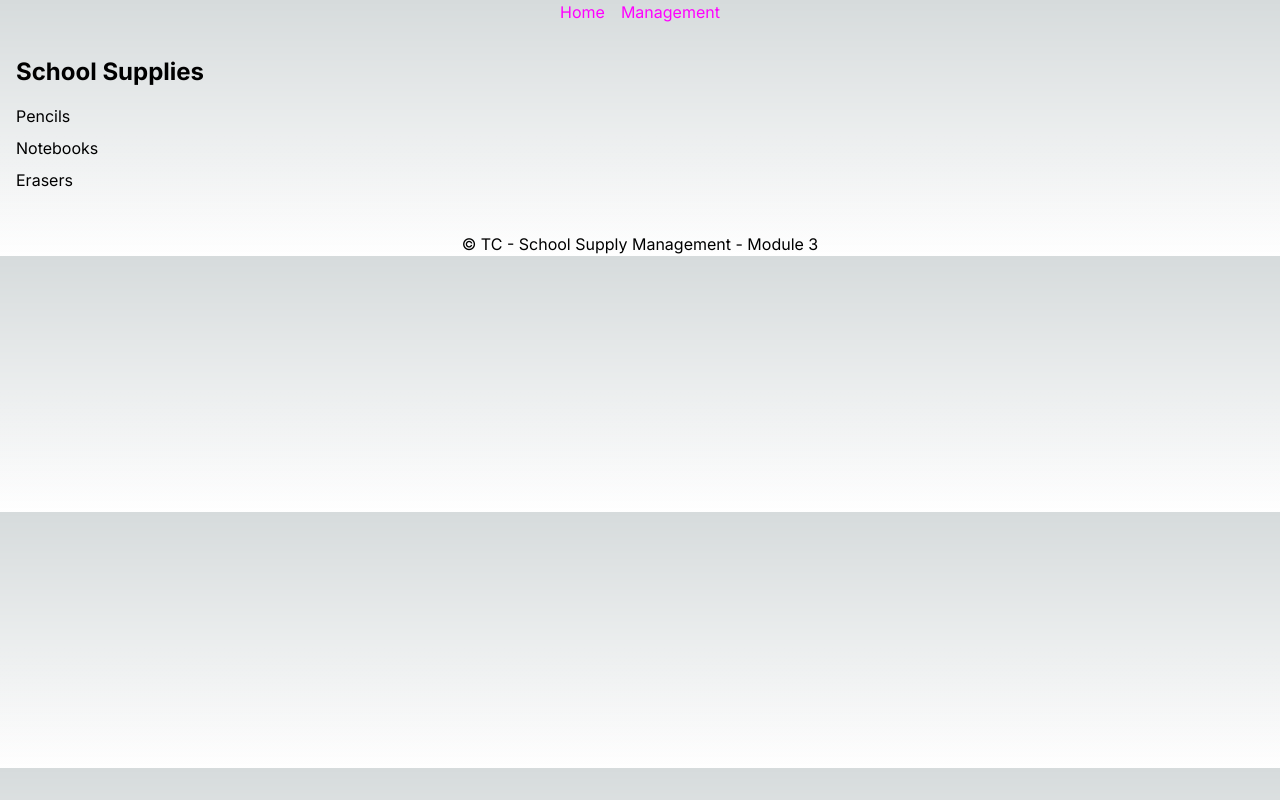
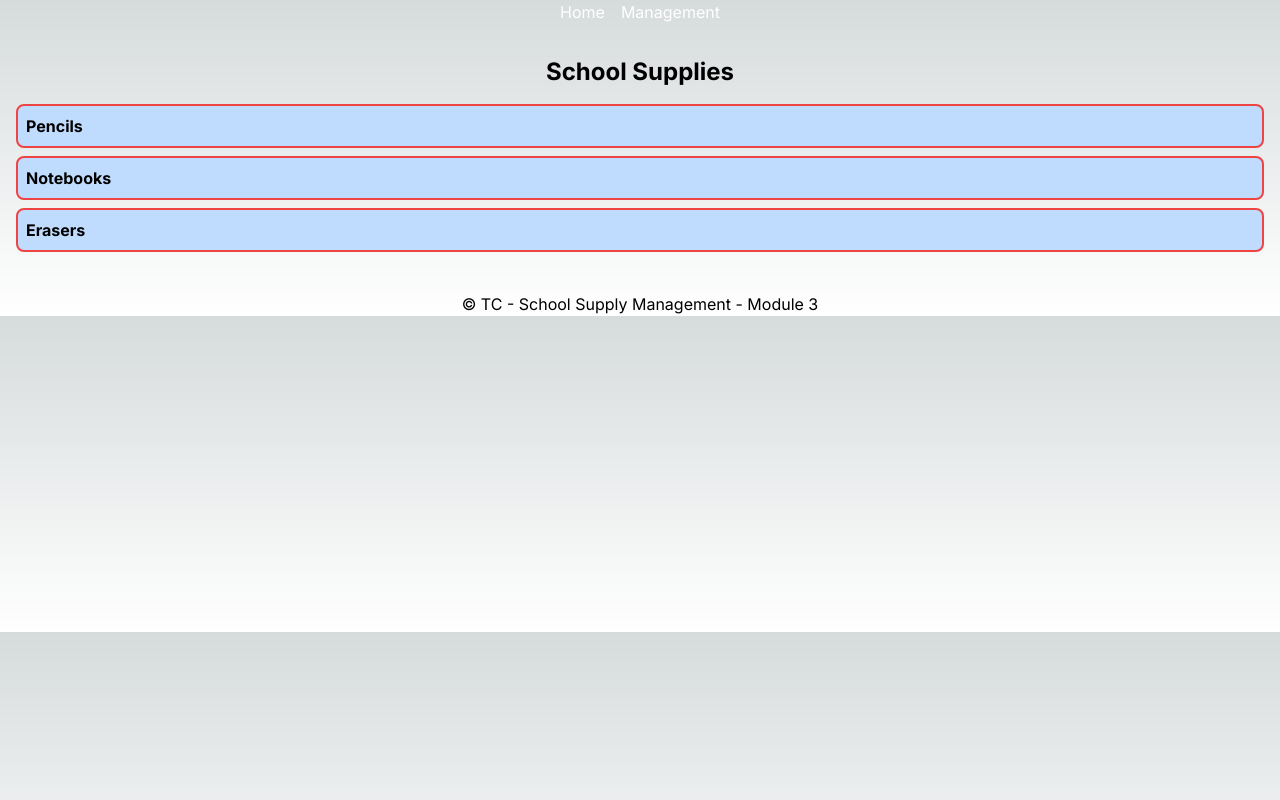
Before and after one commit to Tatyanac94/school-supply-management, a Next.js app: page / in a window 1280 px wide. Built offline with nearby package versions, Linux system fonts and the light colour scheme.

Commit message:
add border text color and bg color

```diff
--- a/src/ItemForm.jsx
+++ b/src/ItemForm.jsx
@@ -18,7 +18,7 @@ const ItemForm = ({ addItem }) => {
         value={itemName}
         onChange={(e) => setItemName(e.target.value)}
         placeholder="Enter item name"
-        className="px-3 py-2 border border-gray-300 rounded mr-2"
+        className="px-3 py-2 border border-gray-300 rounded mr-2 text-black"
       />
       <button type="submit" className="px-4 py-2 bg-blue-500 text-white rounded">
         Add Item
--- a/src/app/globals.css
+++ b/src/app/globals.css
@@ -33,15 +33,6 @@ body {
   }
 }
 
-/* Define custom text colors */
-.text-magenta {
-  color: magenta; /* Change this to your desired shade of magenta */
-}
-
-.text-magenta:hover {
-  color: darkmagenta; /* Change this to your desired shade of magenta */
-}
-
 .text-black {
   color: black;
 }
--- a/src/app/layout.js
+++ b/src/app/layout.js
@@ -15,10 +15,10 @@ export default function RootLayout({ children }) {
       <body className={inter.className}>
         <header className="w-full">
           <nav className="flex justify-center space-x-4">
-            <Link href="/" className="text-magenta hover:text-magenta">
+            <Link href="/" className="text-white hover:text-red-500">
               Home
             </Link>
-            <Link href="/management" className="text-magenta hover:text-magenta">
+            <Link href="/management" className="text-white hover:text-red-500">
               Management
             </Link>
           </nav>
--- a/src/app/management/page.jsx
+++ b/src/app/management/page.jsx
@@ -51,17 +51,17 @@ const Management = () => {
   return (
     <div className="container mx-auto px-4 py-8">
       <h1 className="text-2xl font-bold mb-4">Manage School Supplies</h1>
-      <ItemForm addItem={addItem} />
+      <ItemForm addItem={addItem}/>
       <ul>
         {items.map(item => (
-          <li key={item.id} className="mb-2">
+          <li key={item.id} className="mb-2 border-red-500 border-2 bg-blue-200 text-black font-bold rounded-lg p-2">
             {editItemId === item.id ? (
               <div className="flex items-center">
                 <input
                   type="text"
                   value={editItemName}
                   onChange={(e) => setEditItemName(e.target.value)}
-                  className="px-3 py-2 border border-gray-300 rounded mr-2"
+                  className="px-3 py-2 border border-gray-300 text-black rounded mr-2"
                 />
                 <button
                   className="px-4 py-2 bg-green-500 text-white rounded mr-2"
--- a/src/app/page.js
+++ b/src/app/page.js
@@ -15,10 +15,10 @@ export default function Home() {
 
   return (
     <div className="container mx-auto px-4 py-8">
-      <h1 className="text-2xl font-bold mb-4">School Supplies</h1>
+      <h1 className="text-2xl font-bold mb-4 text-center">School Supplies</h1>
       <ul>
         {items.map(item => (
-          <li key={item.id} className="mb-2">
+          <li key={item.id} className="mb-2 border-red-500 border-2 bg-blue-200 text-black font-bold rounded-lg p-2">
             {item.name}
           </li>
         ))}
```
